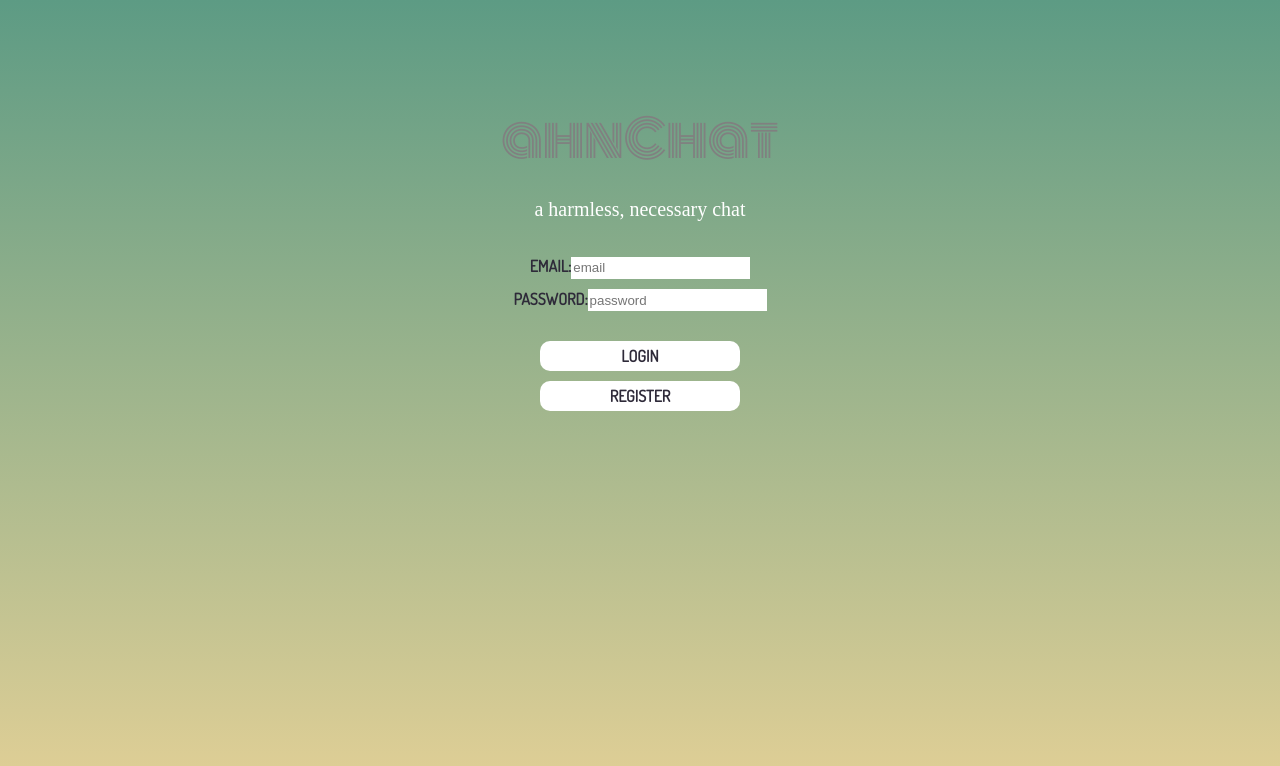
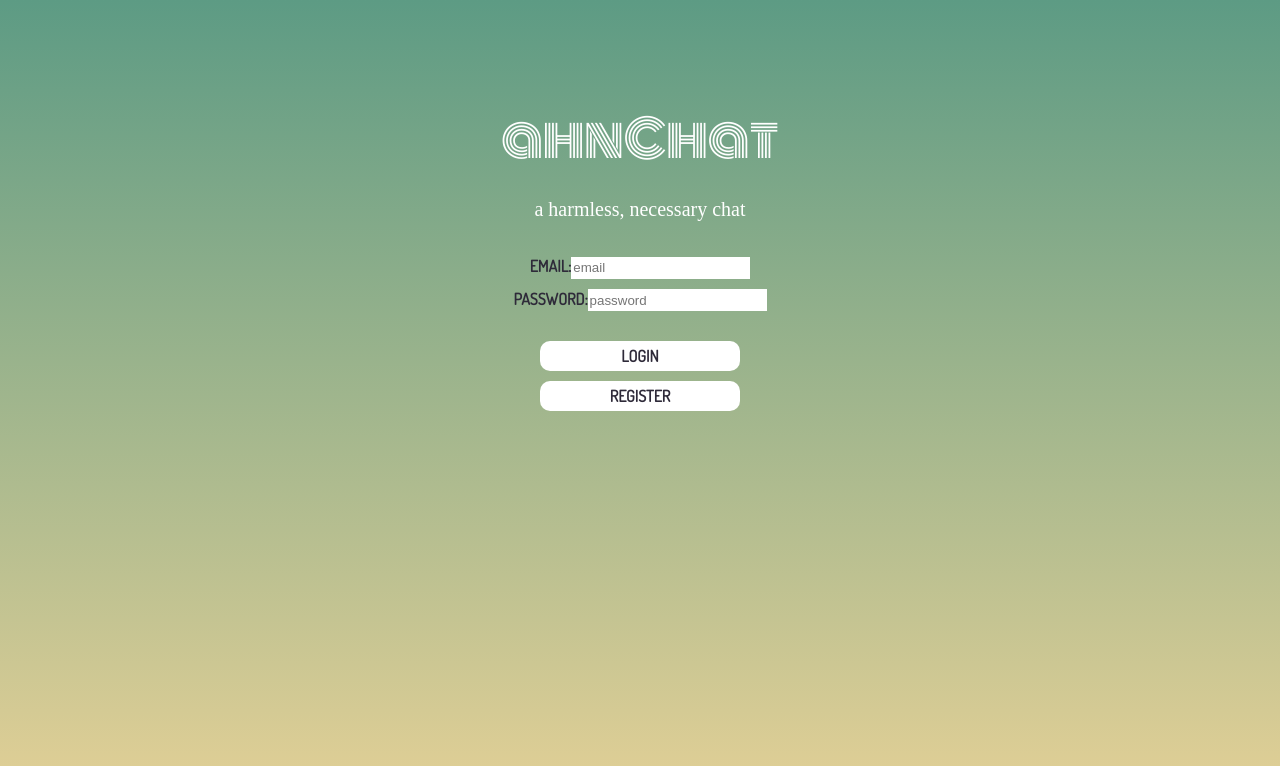
Before and after one commit to jjmer-01/chat-will-mew, a React (Create React App) app: page /#/ in a window 1280 px wide. Shown: the top 766 px of the page. Built offline with nearby package versions, Linux system fonts and the light colour scheme; a web font is replaced by a local one; what redux-promise-middleware would draw is missing.

Commit message:
register redirects to dash

```diff
--- a/src/components/Nav/Nav.css
+++ b/src/components/Nav/Nav.css
@@ -1,5 +1,5 @@
 h1 {
-  color: grey;
+  color: #ffffff;
 }
 
 .nav-comp {
--- a/src/components/Nav/Nav.scss
+++ b/src/components/Nav/Nav.scss
@@ -1,5 +1,5 @@
 h1 {
-    color: grey;
+    color: #ffffff;
 }
 .nav-comp {
     background-color: rgb(209, 218, 216);
--- a/src/components/Register/Register.js
+++ b/src/components/Register/Register.js
@@ -1,8 +1,9 @@
 import React, {Component} from 'react'
-import {Link} from 'react-router-dom'
-import {getUser} from '../../ducks/userReducer'
-import {connect} from 'react-redux'
 import axios from 'axios'
+import { Link, withRouter } from 'react-router-dom'
+import { getUser } from '../../ducks/userReducer'
+import { connect } from 'react-redux'
+
 
 class Register extends Component {
     constructor(props) {
@@ -91,5 +92,5 @@ class Register extends Component {
 
 }
 
-export default connect(null, {getUser})(Register)
+export default connect(null, { getUser }) (withRouter(Register))
 // export default Register
```
Also changed, not shown: src/components/Auth/Auth.js (+5 -5 lines), src/components/NewRoomForm/NewRoomForm.js (+6 -1 lines), 1 other file (tests, documents, lock files or other folders).
